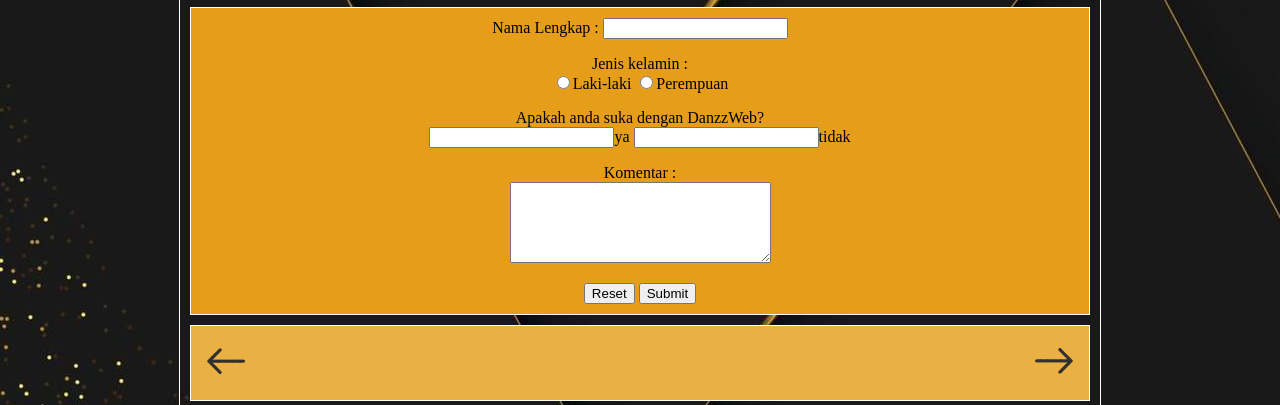
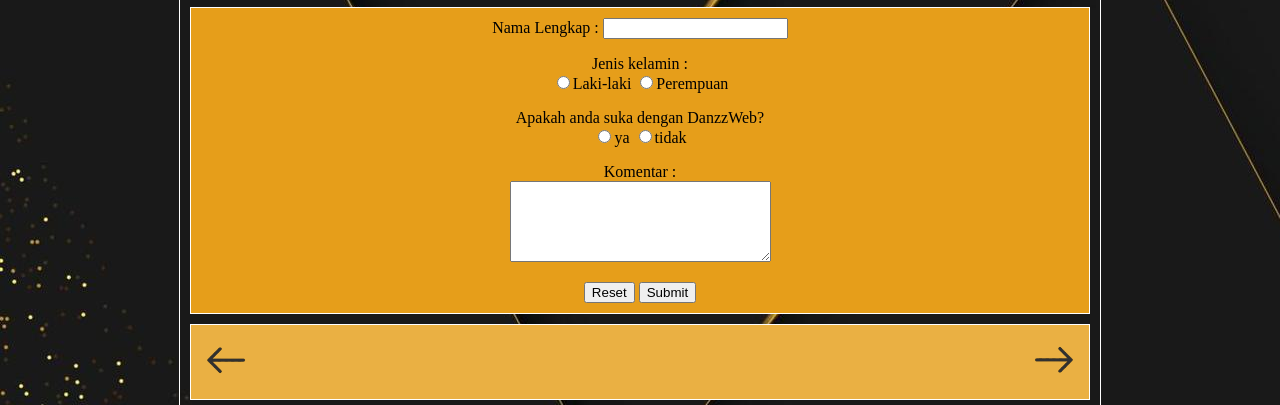
Before and after one commit to 3sija2aldanbimapradipta-eng/aldan-web, a plain HTML site: page bukutamu.html in a window 1280 px wide. Shown: the part 347-752 px from the top of the page. Drawn offline with Linux system fonts and the light colour scheme.

Commit message:
Update bukutamu.html

```diff
--- a/bukutamu.html
+++ b/bukutamu.html
@@ -38,8 +38,8 @@
                 <input type="radio" name="buku" required>Perempuan</p>
             </p>
                             <p><label>Apakah anda suka dengan DanzzWeb?</label><br>
-            <input type="buku" name="radio" required>ya
-            <input type="buku" name="radio" required>tidak</p>
+            <input type="radio" name="pensil" required>ya
+            <input type="radio" name="pensil" required>tidak</p>
 
             <p>
                 <label>Komentar :</label><br>
```
